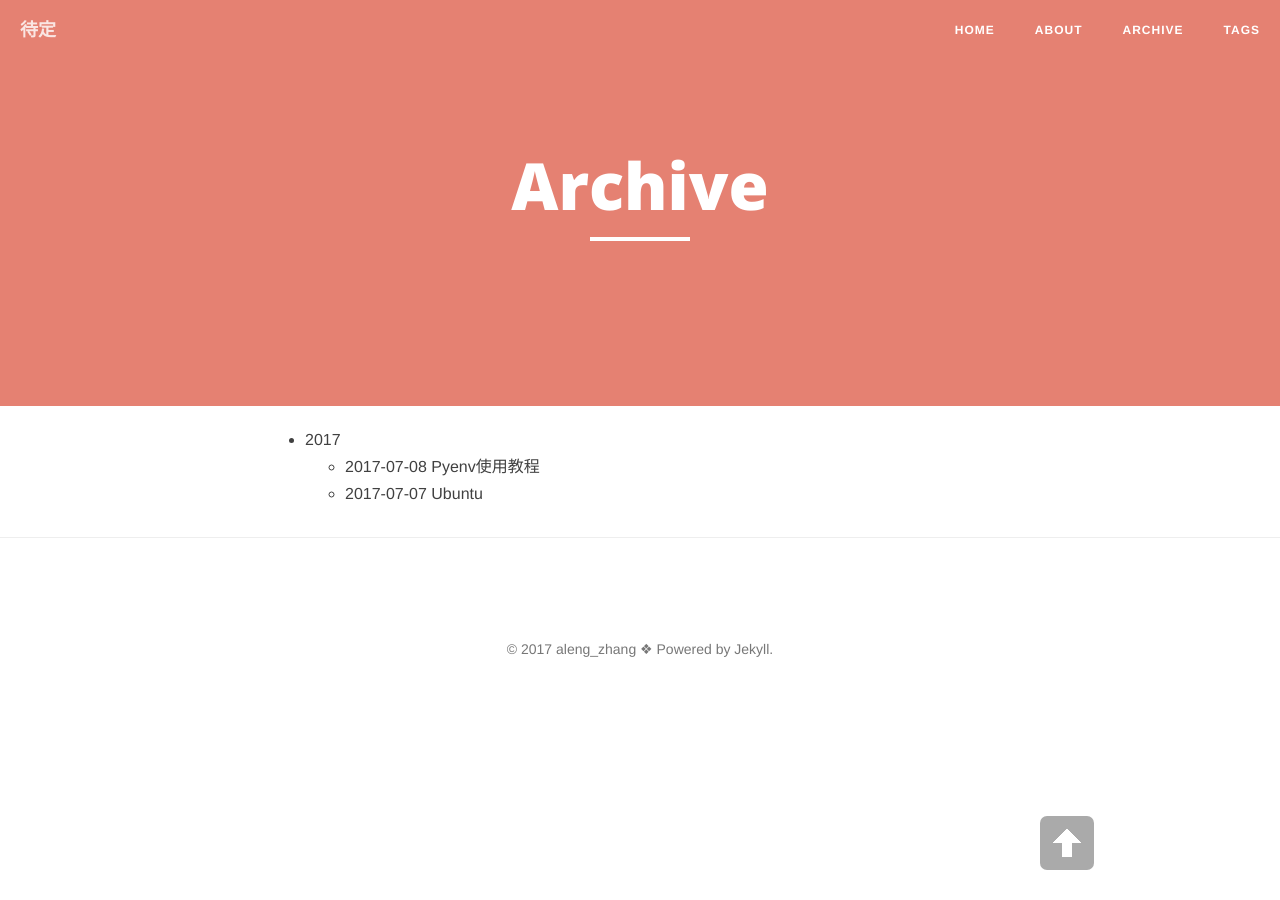
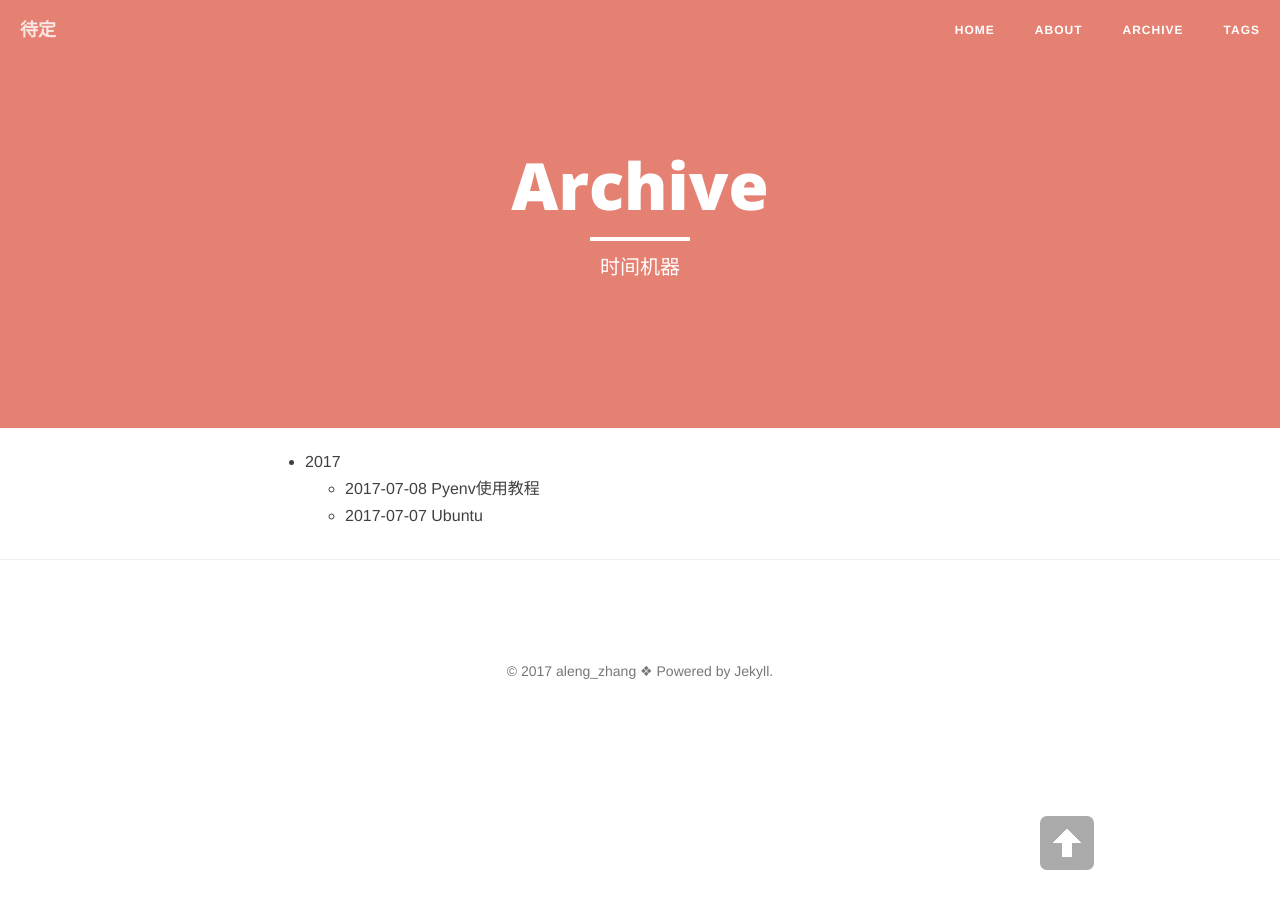
Before and after one commit to aleng-zhang/Blog, a Jekyll site: the page built from archive.md, in a window 1280 px wide. Built offline with Jekyll 4.4.1, drawn with Linux system fonts in a browser that asks for light colours; nearby versions of some CDN libraries.

Commit message:
添加描述

```diff
--- a/archive.md
+++ b/archive.md
@@ -1,7 +1,7 @@
 ---
 layout: page
 title: "Archive"
-description: ""
+description: "时间机器"
 header-img: "img/orange.jpg"
 ---
 
```
Also changed, not shown: tags.md (+1 -1 lines).
